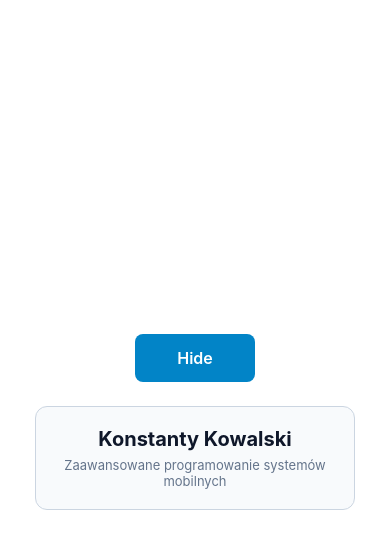
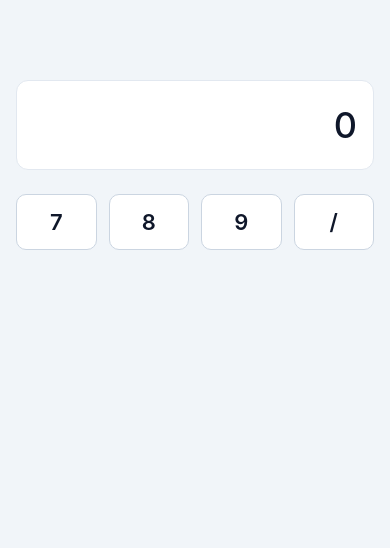
Before and after one commit to Kostya20079/calculator, a React Native app: screen / in a window 390 px wide. Shown: the top 548 px of the page. Built offline with nearby package versions, Linux system fonts and the light colour scheme.

Commit message:
Zadanie 4: Wyświetlacz kalkulatora i elastyczny rząd 4 przycisków na całą szerokość

```diff
--- a/App.tsx
+++ b/App.tsx
@@ -1,36 +1,65 @@
 import React, { useState } from 'react';
-import { StyleSheet, Text, View, Pressable } from 'react-native';
+import { StyleSheet, Text, View, Pressable, ScrollView } from 'react-native';
 import { StatusBar } from 'expo-status-bar';
 
-interface PersonCardProps {
-  name: string;
+interface CalcButtonProps {
+  label: string;
+  onPress: (symbol: string) => void;
 }
 
-function PersonCard({ name }: PersonCardProps) {
+function CalcButton({ label, onPress }: CalcButtonProps) {
   return (
-    <View style={styles.card}>
-      <Text style={styles.nameText}>{name}</Text>
-      <Text style={styles.subText}>Zaawansowane programowanie systemów mobilnych</Text>
-    </View>
+    <Pressable
+      style={({ pressed }) => [
+        styles.calcButton,
+        pressed && styles.calcButtonPressed,
+      ]}
+      onPress={() => onPress(label)}
+      accessibilityRole="button"
+      accessibilityLabel={`Przycisk ${label}`}
+    >
+      <Text style={styles.calcButtonText}>{label}</Text>
+    </Pressable>
   );
 }
 
 export default function App() {
-  const [visible, setVisible] = useState(true);
+  const [expression, setExpression] = useState('');
+
+  const append = (symbol: string): void => {
+    // Nowa wartość stringa (niemutowalna aktualizacja)
+    setExpression((prev) => prev + symbol);
+  };
+
+  const buttons = ['7', '8', '9', '/'];
 
   return (
     <View style={styles.container}>
       <StatusBar style="auto" />
-      <Pressable
-        onPress={() => setVisible(!visible)}
-        style={styles.button}
-        accessibilityRole="button"
-      >
-        <Text style={styles.buttonLabel}>{visible ? 'Hide' : 'Show'}</Text>
-      </Pressable>
 
-      {/* Renderowane warunkowo przy użyciu flagi ze stanu */}
-      {visible && <PersonCard name="Konstanty Kowalski" />}
+      {/* Wyświetlacz kalkulatora */}
+      <View style={styles.displayContainer}>
+        <ScrollView
+          horizontal
+          showsHorizontalScrollIndicator={false}
+          contentContainerStyle={styles.displayScrollContent}
+        >
+          <Text
+            style={styles.displayText}
+            numberOfLines={1}
+            ellipsizeMode="head"
+          >
+            {expression.length > 0 ? expression : '0'}
+          </Text>
+        </ScrollView>
+      </View>
+
+      {/* Rząd 4 przycisków rozciągających się na całą szerokość ekranu */}
+      <View style={styles.row}>
+        {buttons.map((btn) => (
+          <CalcButton key={btn} label={btn} onPress={append} />
+        ))}
+      </View>
     </View>
   );
 }
@@ -38,46 +67,54 @@ export default function App() {
 const styles = StyleSheet.create({
   container: {
     flex: 1,
+    backgroundColor: '#f1f5f9',
+    justifyContent: 'flex-start',
+    paddingTop: 80,
+    paddingHorizontal: 16,
+  },
+  displayContainer: {
+    minHeight: 90,
     backgroundColor: '#ffffff',
+    borderRadius: 12,
+    paddingHorizontal: 16,
+    paddingVertical: 12,
+    justifyContent: 'center',
+    marginBottom: 24,
+    borderWidth: 1,
+    borderColor: '#e2e8f0',
+  },
+  displayScrollContent: {
+    flexGrow: 1,
+    justifyContent: 'flex-end',
     alignItems: 'center',
-    justifyContent: 'center',
-    padding: 20,
   },
-  button: {
-    backgroundColor: '#0284c7',
-    minHeight: 48,
-    minWidth: 120,
-    paddingHorizontal: 20,
-    paddingVertical: 12,
-    borderRadius: 8,
+  displayText: {
+    fontSize: 36,
+    color: '#0f172a',
+    textAlign: 'right',
+    fontWeight: '500',
+  },
+  row: {
+    flexDirection: 'row',
+    width: '100%',
+    gap: 12,
+  },
+  calcButton: {
+    flex: 1,
+    minHeight: 56,
+    backgroundColor: '#ffffff',
+    borderRadius: 10,
     justifyContent: 'center',
     alignItems: 'center',
-    marginBottom: 24,
+    borderWidth: 1,
+    borderColor: '#cbd5e1',
   },
-  buttonLabel: {
-    color: '#ffffff',
-    fontSize: 16,
+  calcButtonPressed: {
+    backgroundColor: '#e2e8f0',
+  },
+  calcButtonText: {
+    fontSize: 22,
+    color: '#0f172a',
     fontWeight: '600',
   },
-  card: {
-    backgroundColor: '#f8fafc',
-    borderRadius: 12,
-    padding: 20,
-    borderWidth: 1,
-    borderColor: '#cbd5e1',
-    alignItems: 'center',
-    width: '100%',
-    maxWidth: 320,
-  },
-  nameText: {
-    fontSize: 20,
-    fontWeight: 'bold',
-    color: '#0f172a',
-    marginBottom: 6,
-  },
-  subText: {
-    fontSize: 13,
-    color: '#64748b',
-    textAlign: 'center',
-  },
 });
```
